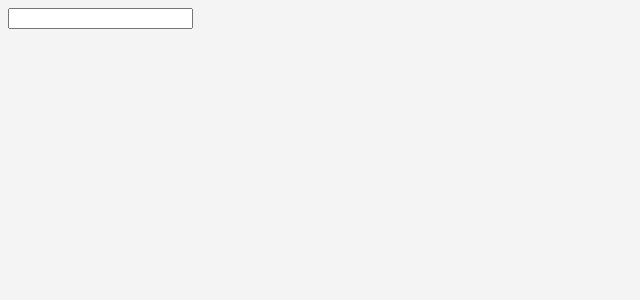
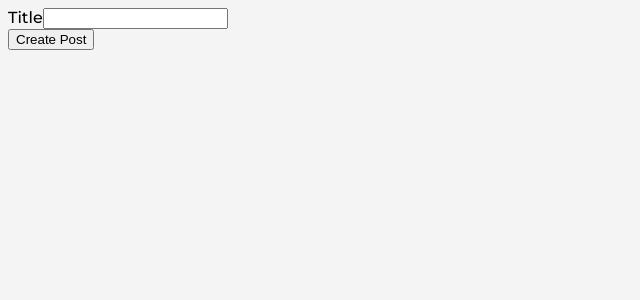
Before and after one commit to mamuh/garage-redux, a React (Create React App) app: page /cars/new in a window 1280 px wide. Shown: the top 300 px of the page, without its empty margins (0-640 px from the left). Built offline with nearby package versions, Linux system fonts and the light colour scheme.

Commit message:
rendering field

```diff
--- a/src/containers/cars_new.jsx
+++ b/src/containers/cars_new.jsx
@@ -3,16 +3,25 @@ import { connect } from 'react-redux';
 import { reduxForm, Field } from 'redux-form';
 import { addCar } from '../actions';
 
-const CarsNew = () => {
-
+class CarsNew extends Component {
+  renderField(field) {
     return (
-      <div>
-       <form>
-         <input type="text" name="brand" />
-       </form>
+      <div className="form-group"> <label>{field.label}</label>
+        <input className="form-control" type={field.type} {...field.input}/>
       </div>
     )
+  }
+
+  render() {
+    return (
+      <form>
+        <Field label="Title" name="title" type="text" component={this.renderField} />
+        <button type="submit">Create Post</button>
+      </form>
+    )
+  }
+
 
 }
 
-export default reduxForm({ form: 'newCarForm' })( connect(null, { addCar })(CarsNew));
+export default reduxForm({ form: 'newCarForm' })(connect(null, { addCar })(CarsNew));
```
